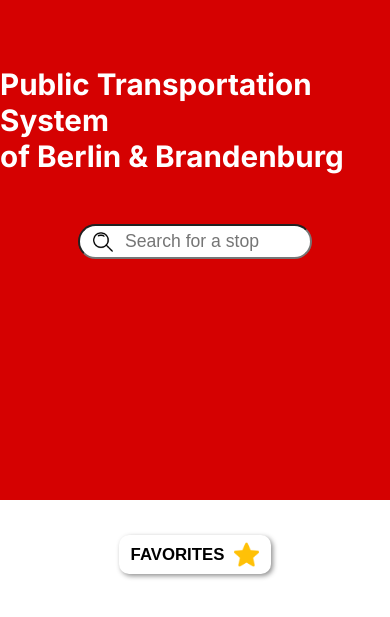
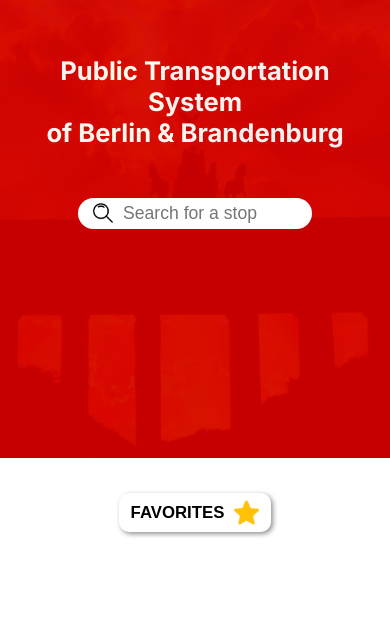
Before and after one commit to jannisgu/transportation_app, a Next.js app: page / in a window 390 px wide. Shown: the part 175-792 px from the top of the page. Built offline with nearby package versions, Linux system fonts and the light colour scheme.

Commit message:
bg-img, style, mobile adaption

```diff
--- a/app/[id]/components/DepartureEntry.jsx
+++ b/app/[id]/components/DepartureEntry.jsx
@@ -130,7 +130,7 @@
               </div>
             )}
             <div className="hints">
-              <h4>Hints</h4>
+              <h4>Details</h4>
               {remarks.map((remark, key) => {
                 if (remark.type === "hint") {
                   return <div key={key}>{remark.text}</div>;
--- a/app/globals.css
+++ b/app/globals.css
@@ -38,6 +38,7 @@
   width: 100%;
   min-height: 250px;
   overflow: hidden;
+  position: relative;
   transition: all 0.3s ease;
 }
 section.mainClr {
@@ -46,8 +47,18 @@
   background-color: var(--main-clr);
   transition: all 0.3s ease;
 }
+section>.rails-bg {
+  position: absolute;
+  bottom: 0;
+  left: 0;
+  min-height: 100%;
+  min-width: 100%;
+  opacity: 0.07;
+
+  object-fit: cover;
+}
 section.full {
-  height: 80vh;
+  height: 75vh;
   transition: all 0.3s ease;
 }
 section.white {
@@ -55,9 +66,10 @@
   color: var(--foreground-clr);
   justify-content: flex-start;
 }
-h2 {
+section.mainClr h2 {
   font-size: 1.85rem;
   margin-bottom: 50px;
+  text-align: center;
 }
 
 .searchInput {
@@ -75,6 +87,11 @@
   border-radius: 50px;
   font-weight: 500;
   font-size: 1.1rem;
+  border: 0px;
+}
+.searchInput>input:focus, .searchInput>input.active {
+  outline: none !important;
+  border: 3px solid var(--black);
 }
 .searchInput>.img {
   position: absolute;
@@ -312,6 +329,7 @@
   padding-inline: 10px;
 }
 .departure .hints {
+  margin-left: 25px;
   align-self: center;
   justify-self: center;
 }
@@ -428,3 +446,43 @@
   color: var(--black);
   transition: all 0.3s ease;
 }
+
+@media (max-width: 700px) {
+  section.mainClr h2 {
+    font-size: 1.6rem;
+    padding-inline: 20px;
+
+  }
+  .departure-page h1 {
+    font-size: 1.3rem;
+  }
+  .departure-head {
+    width: 85%;
+    gap: 25px;
+    flex-wrap: wrap-reverse;
+  }
+  .departure-head h2 {
+    font-size: 1.4rem;
+    margin-bottom: 6px;
+    font-weight: 700;
+  }
+  .departure {
+    display: flex;
+    flex-wrap: wrap;
+    align-items: center;
+    justify-content: space-evenly;
+  }
+  .departure .direction {
+    width: 100%;
+    text-align: center;
+    margin-bottom: 15px;
+    font-size: 1.2rem;
+    order: -1;
+  }
+  .departure .hints {
+    margin-right: 15px;
+  }
+  .back-to-search {
+    width: 100%;
+  }
+}
--- a/app/page.js
+++ b/app/page.js
@@ -4,6 +4,7 @@
 import ListOfStops from "./components/ListOfStops";
 import SearchInput from "./components/SearchInput";
 import FavBtn from "./components/FavBtn";
+import Image from "next/image";
 
 export default function Home() {
   // hook to handle state of the current stops pulled from the API based on the input
@@ -64,6 +65,7 @@
   return (
     <>
       <section className={`mainClr ${stops.length == 0 ? "full" : ""}`}>
+        <Image src={"/brandenburger_tor.jpg"} alt="rails" fill={true} className="rails-bg"/>
         <h2>
           Public Transportation System <br />
           of Berlin & Brandenburg
```
Also changed, not shown: app/[id]/page.jsx (+6 -2 lines), public/brandenburger_tor.jpg (added), public/rails.jpg (added).
